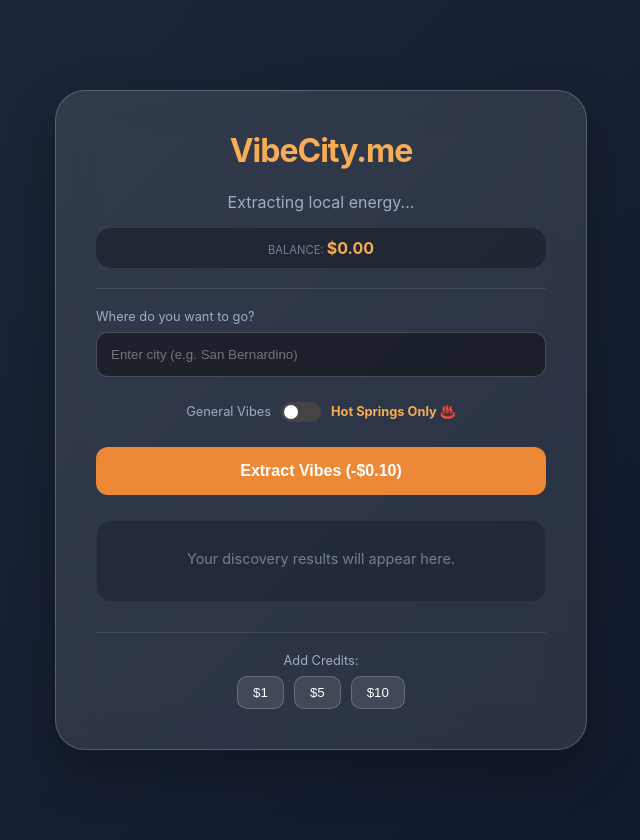
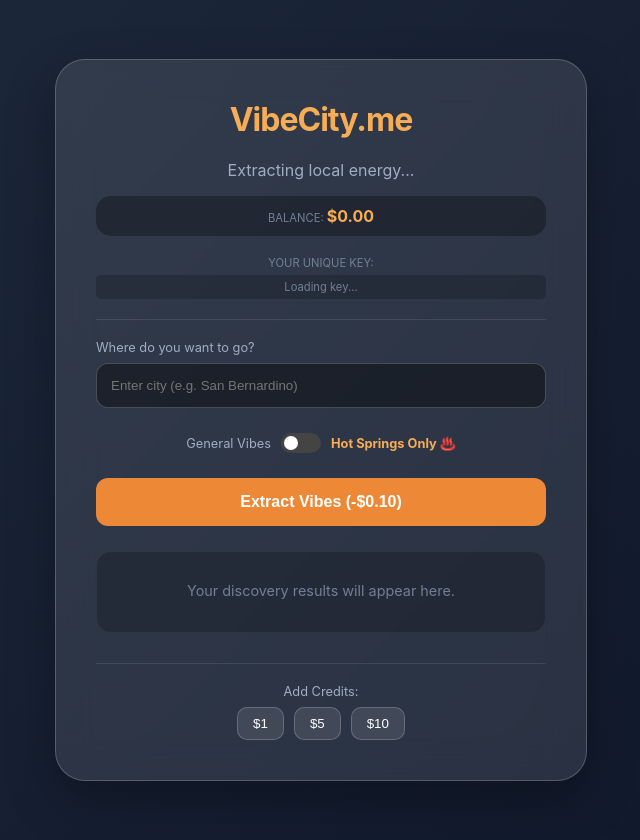
Before and after one commit to dfrausto9/vibecity-me, a Flask app: page / in a window 1280 px wide. Shown: the whole page, without its empty margins (319-959 px from the left). Run offline with Flask 3, Linux system fonts and the light colour scheme; data that the repository does not hold is empty.

Commit message:
Update index.html

```diff
--- a/templates/index.html
+++ b/templates/index.html
@@ -56,7 +56,107 @@
             <span style="font-size: 0.7rem; color: #718096;">BALANCE: </span>
             <span id="balance-amt" style="font-weight: bold; color: #f6ad55;">$0.00</span>
         </div>
+<div style="margin-bottom: 20px; font-size: 0.7rem; color: #718096; word-break: break-all;">
+    <div>YOUR UNIQUE KEY:</div>
+    <div id="display-key" style="background: rgba(0,0,0,0.2); padding: 5px; border-radius: 5px; margin-top: 5px; cursor: pointer;" onclick="copyToClipboard()">
+        Loading key...
+    </div>
+</div>
+        <div style="border-top: 1px solid rgba(255,255,255,0.1); padding-top: 20px;">
+            <div class="hint">Where do you want to go?</div>
+            <input type="text" id="city-input" placeholder="Enter city (e.g. San Bernardino)">
 
+            <div style="display: flex; justify-content: center; align-items: center; gap: 10px; margin: 15px 0;">
+                <span style="font-size: 0.8rem; color: #a0aec0;">General Vibes</span>
+                <label class="switch">
+                    <input type="checkbox" id="hot-springs-toggle">
+                    <span class="slider-toggle"></span>
+                </label>
+                <span style="font-size: 0.8rem; color: #f6ad55; font-weight: bold;">Hot Springs Only ♨️</span>
+            </div>
+
+            <button id="scrape-btn" onclick="runScrape()" class="btn-main">Extract Vibes (-$0.10)</button>
+        </div>
+
+        <div id="results">
+            <p style="text-align: center; color: #718096;">Your discovery results will appear here.</p>
+        </div>
+
+        <div style="margin-top: 30px; border-top: 1px solid rgba(255,255,255,0.1); padding-top: 20px;">
+            <div class="hint" style="text-align: center;">Add Credits:</div>
+            <div style="display: flex; gap: 10px; justify-content: center;">
+                <button class="credit-btn" onclick="buyCredits(1)">$1</button>
+                <button class="credit-btn" onclick="buyCredits(5)">$5</button>
+                <button class="credit-btn" onclick="buyCredits(10)">$10</button>
+            </div>
+        </div>
+    </div>
+
+    <script>
+       <!DOCTYPE html>
+<html lang="en">
+<head>
+    <meta charset="UTF-8">
+    <meta name="viewport" content="width=device-width, initial-scale=1.0">
+    <title>VibeCity.me | Find Your Energy</title>
+    <style>
+        body {
+            margin: 0; padding: 0; min-height: 100vh;
+            display: flex; justify-content: center; align-items: center;
+            font-family: 'Inter', -apple-system, sans-serif;
+            background: linear-gradient(135deg, #1e293b, #0f172a);
+            color: white; transition: background 1.5s ease-in-out;
+            overflow-y: auto; padding: 20px;
+        }
+
+        .glass-card {
+            background: rgba(255, 255, 255, 0.1);
+            backdrop-filter: blur(20px);
+            -webkit-backdrop-filter: blur(20px);
+            border: 1px solid rgba(255, 255, 255, 0.2);
+            border-radius: 30px; padding: 40px; text-align: center;
+            box-shadow: 0 20px 50px rgba(0,0,0,0.3);
+            width: 95%; max-width: 450px;
+        }
+
+        h1 { margin-top: 0; letter-spacing: -1px; color: #f6ad55; }
+        .hint { font-size: 0.8rem; color: #a0aec0; margin-bottom: 8px; text-align: left; }
+
+        input[type="text"] {
+            width: 100%; padding: 14px; border-radius: 12px; background: rgba(0, 0, 0, 0.4);
+            border: 1px solid rgba(255, 255, 255, 0.2); color: white; margin-bottom: 10px; box-sizing: border-box; outline: none;
+        }
+
+        .btn-main { background: #ed8936; border: none; width: 100%; font-size: 1rem; color: white; padding: 15px; border-radius: 12px; font-weight: bold; cursor: pointer; margin-top: 10px; }
+
+        /* TOGGLE SWITCH CSS */
+        .switch { position: relative; display: inline-block; width: 40px; height: 20px; }
+        .switch input { opacity: 0; width: 0; height: 0; }
+        .slider-toggle { position: absolute; cursor: pointer; top: 0; left: 0; right: 0; bottom: 0; background-color: #444; transition: .4s; border-radius: 20px; }
+        .slider-toggle:before { position: absolute; content: ""; height: 14px; width: 14px; left: 3px; bottom: 3px; background-color: white; transition: .4s; border-radius: 50%; }
+        input:checked + .slider-toggle { background-color: #f6ad55; }
+        input:checked + .slider-toggle:before { transform: translateX(20px); }
+
+        #results { margin-top: 25px; padding: 15px; border-radius: 15px; background: rgba(0,0,0,0.2); text-align: left; min-height: 50px; font-size: 0.9rem; border: 1px solid rgba(255,255,255,0.05); }
+        .credit-btn { background: rgba(255, 255, 255, 0.1); border: 1px solid rgba(255,255,255,0.2); color: white; padding: 8px 15px; border-radius: 10px; cursor: pointer; }
+    </style>
+</head>
+<body>
+
+    <div class="glass-card">
+        <h1>VibeCity.me</h1>
+        <p id="vibe-label" style="color: #a0aec0;">Extracting local energy...</p>
+
+        <div style="background: rgba(0,0,0,0.3); padding: 10px; border-radius: 15px; margin-bottom: 20px;">
+            <span style="font-size: 0.7rem; color: #718096;">BALANCE: </span>
+            <span id="balance-amt" style="font-weight: bold; color: #f6ad55;">$0.00</span>
+        </div>
+<div style="margin-bottom: 20px; font-size: 0.7rem; color: #718096; word-break: break-all;">
+    <div>YOUR UNIQUE KEY:</div>
+    <div id="display-key" style="background: rgba(0,0,0,0.2); padding: 5px; border-radius: 5px; margin-top: 5px; cursor: pointer;" onclick="copyToClipboard()">
+        Loading key...
+    </div>
+</div>
         <div style="border-top: 1px solid rgba(255,255,255,0.1); padding-top: 20px;">
             <div class="hint">Where do you want to go?</div>
             <input type="text" id="city-input" placeholder="Enter city (e.g. San Bernardino)">
@@ -158,5 +258,11 @@
 
         initApp();
     </script>
+
 </body>
 </html>
+
+    </script>
+
+</body>
+</html>
```
